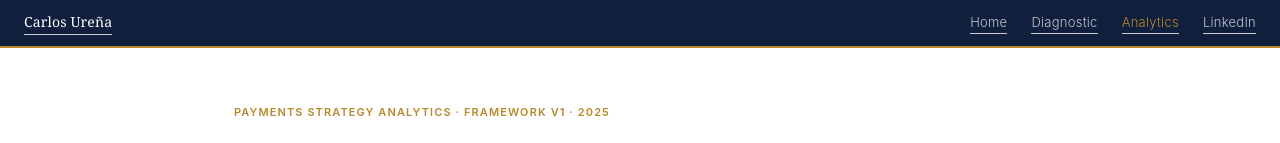
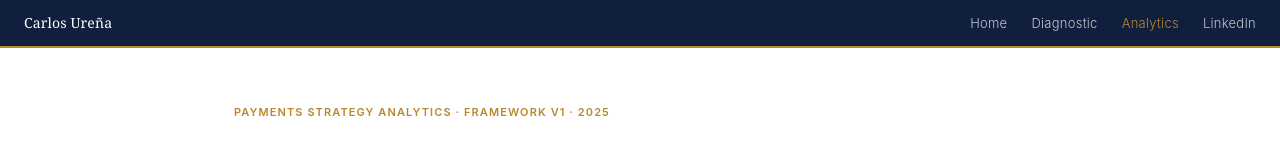
Before and after one commit to curena1206/ai-payments-portfolio, a React (Vite) app: page / in a window 1280 px wide. Shown: the top 143 px of the page. Built offline with nearby package versions, Linux system fonts and the light colour scheme; a web font is replaced by a local one.

Commit message:
Fix global link styles causing nav underlines

```diff
--- a/src/index.css
+++ b/src/index.css
@@ -47,10 +47,8 @@ p { color: var(--ink-mid); line-height: 1.75; }
 a {
   color: var(--ink);
   text-decoration: none;
-  border-bottom: 1px solid var(--border-mid);
-  transition: border-color 0.15s;
+  transition: color 0.15s;
 }
-a:hover { border-color: var(--ink); }
 
 /* ── SCROLLBAR ──────────────────────────────────────────────────────────── */
 ::-webkit-scrollbar { width: 4px; }
```
Also changed, not shown: 1 other file (tests, documents, lock files or other folders).
